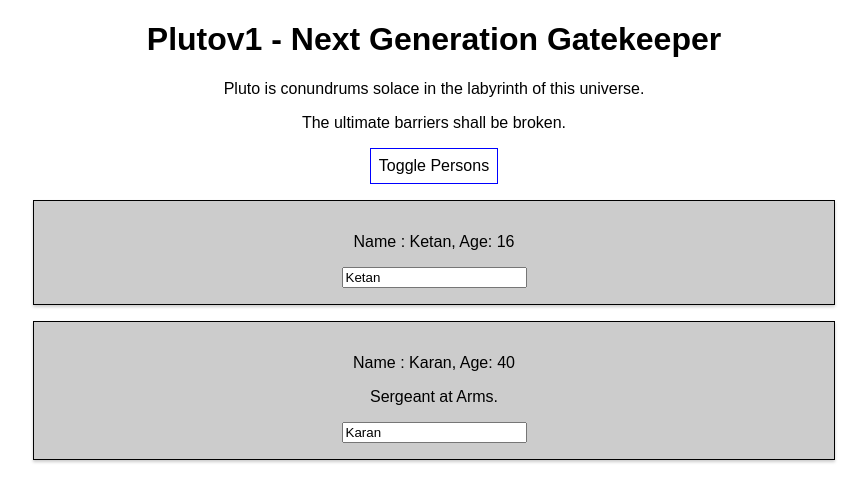
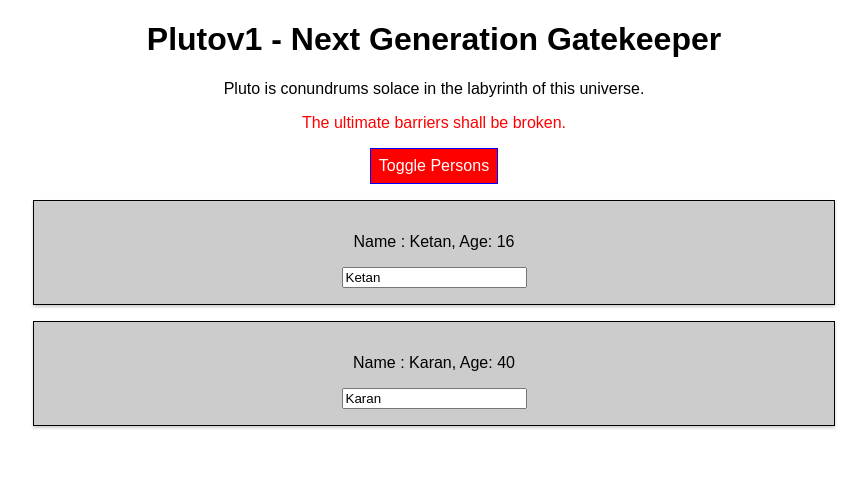
Before and after one commit to Ketan-Gupta/Pluto, a React (Create React App) app: page / in a window 1280 px wide. Both pictures are taken after a click on the button "Toggle Persons". Shown: the top 502 px of the page, without its empty margins (206-1073 px from the left). Built offline with nearby package versions, Linux system fonts and the light colour scheme.

Commit message:
Toggle Added/Dynamic

```diff
--- a/package.json
+++ b/package.json
@@ -3,6 +3,7 @@
   "version": "0.1.0",
   "private": true,
   "dependencies": {
+    "radium": "^0.26.0",
     "react": "^16.12.0",
     "react-dom": "^16.12.0",
     "react-scripts": "1.1.5"
--- a/src/App.css
+++ b/src/App.css
@@ -1,3 +1,11 @@
 .App {
   text-align: center;
 }
+
+.red {
+  color: red;
+}
+
+.bold {
+  font-weight: bold;
+}
--- a/src/App.js
+++ b/src/App.js
@@ -1,20 +1,29 @@
 import React, { useState, Component } from "react";
 import "./App.css";
+import Radium from 'radium';
 import Person from './Person/Person'
 
+
+
 class App extends Component {
+
+  constructor(props) {
+    super(props);
+  }
+
   state = {
     persons: [
-      { name: 'Ketan', guilty: true },
-      { name: 'Karan', guilty: false }
+      { id: 1, name: 'Ketan', guilty: true },
+      { id:2, name: 'Karan', guilty: false }
     ],
-    count: 0,
+    mutable: true,
     showPersons: false
   }
     // Handler are not active functions, they are triggered by events.
     // some black magic fuckery, if a function is not referenced by a variable like done below and this is called inside it
     // it simple won't work because then this won't refer to the class at runtime.
     // Then the question arises, how the fuck is it working with render when it is not referenced by a variable?
+    /*
     switchNameHandler = (names) => {
       //console.log("Name Handler Working");
       // this.state.person[0].name = "Trial";
@@ -28,6 +37,22 @@ class App extends Component {
 
       // this will only change the person. It won't affect the part of the state that is not included in the changed object.
     }
+    */
+
+  deletePersonHandler = (index) => {
+    // slice without any arguments will simple copy that array and return a new one.
+    // the spread operator on persons will take the individual elements from that array
+    // and convert them into individual list, which are then kept in the array we declared.
+    // works same as slice operator.
+    const persons = [...this.state.persons];
+    persons.splice(index, 1);
+    const mutable = persons.length === 0 ? false : true;
+    this.setState({
+      persons: persons,
+      mutable : mutable
+    })
+
+  }
 
   togglePersonsHandler = () => {
     const currentShowPersonsStatus = this.state.showPersons;
@@ -36,13 +61,20 @@ class App extends Component {
     })
   }
 
-  changeNameHandler = (event) => {
+  changeNameHandler = (event, id) => {
+    const personIndex = this.state.persons.findIndex(person => {
+      return person.id === id;
+    });
+
+    const person = {
+      ...this.state.persons[personIndex]
+    };
+    person.name = event.target.value;
+    const persons = [...this.state.persons];
+    persons[personIndex] = person;
 
     this.setState({
-      persons: [
-        { name: "Gupta", guilty: true },
-        { name: event.target.value, guilty: false },
-      ]
+      persons : persons
     });
 
   }
@@ -57,23 +89,51 @@ class App extends Component {
     );
     */
 
+    let classes = [];
+
     const style = {
-      backgroundColor: 'white',
+      backgroundColor: 'green',
+      color: 'white',
       font: 'inherit',
       border: '1px solid blue',
       padding: '8px',
-      cursor: 'pointer'
+      cursor: 'pointer',
     };
 
-    return (
-      <div className="App">
-        <h1>Plutov1 - Next Generation Gatekeeper</h1>
-        <p>Pluto is conundrums solace in the labyrinth of this universe.</p>
-        <p>The ultimate barriers shall be broken.</p>
-        <button style={style} onClick={this.togglePersonsHandler}>Toggle Persons</button>
+    let persons = null;
+    if (!this.state.mutable)
     {
-          this.state.showPersons ?
+      style.backgroundColor = 'black';
+    }
+
+    if (this.state.persons.length <= 2)
+    {
+      classes.push('red');
+    }
+    if (this.state.persons.length <=1)
+    {
+      classes.push('bold');
+    }
+    if (this.state.persons.length === 0)
+    {
+      classes.splice(0, classes.length);
+    }
+
+    if (this.state.showPersons && this.state.mutable)
+    {
+      persons = (
            <div>
+          {
+            this.state.persons.map((person, index) => {
+              return <Person
+                click={this.deletePersonHandler.bind(this, index)}
+                name={person.name}
+                age={person.age}
+                key={person.id}
+                change={(event) => this.changeNameHandler(event, person.id)}
+                />
+          })
+            /*
               <Person
                 name={this.state.persons[0].name}
                 guilty={this.state.persons[0].name} />
@@ -84,8 +144,20 @@ class App extends Component {
                 change={this.changeNameHandler}
               >Sergeant at Arms.
               </Person>
-            </div> : null
+              */
           }
+          </div>
+      );
+      style.backgroundColor = 'red';
+    }
+
+    return (
+      <div className="App">
+        <h1>Plutov1 - Next Generation Gatekeeper</h1>
+        <p>Pluto is conundrums solace in the labyrinth of this universe.</p>
+        <p className={classes.join(' ')}>The ultimate barriers shall be broken.</p>
+        <button style={style} onClick={this.togglePersonsHandler}>Toggle Persons</button>
+        {persons}
       </div>
     );
   }
@@ -214,3 +286,15 @@ export default App;
 // this.switchNameHandler.bind(this, ["Gupta", "Oberoi"] binding data i.e passing data into the method switchNameHandler
 
 // JSX statements inside {} cannot contain block statements, only expressions.
+
+// React when updating, executes the render method and executes everything that falls inside the render method.
+// even the updated the css.
+
+// Flaw in deleting the person, inside the personhandler. In javascript objects and arrays are reference types.
+// Hence when the state of is procured, javascript will return a pointer to that original state.
+// When the splice was made, it mutated the original state with it. We don't want that.
+// Hence, the optimum approach should be to copy that state and then perform operations on it.
+
+// state should always be updated in an immutable fashion. Copy the state and then update the copy and apply.
+
+// The className can also be changed dynamically for a component.
```
Also changed, not shown: 1 other file (tests, documents, lock files or other folders). Lines whose indentation alone changed are shown as unchanged.
